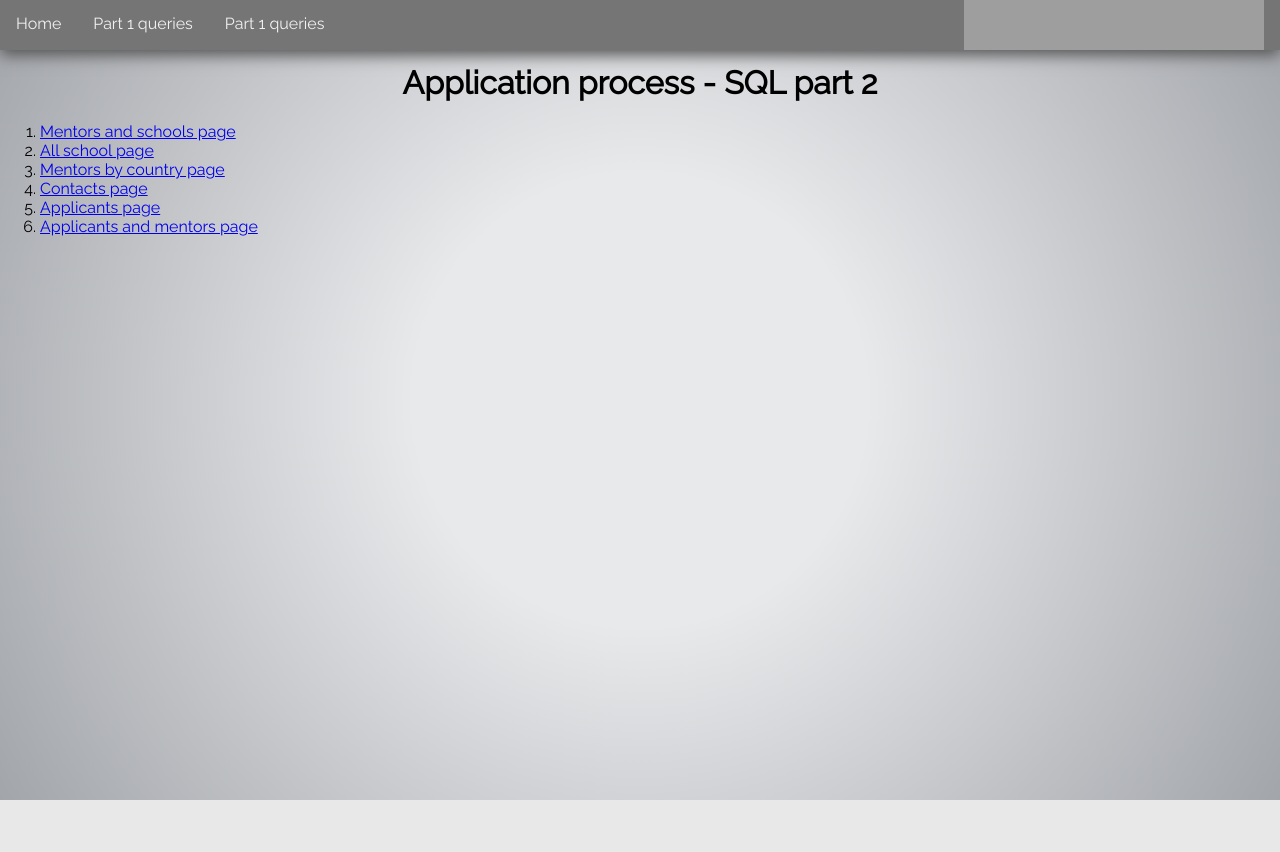
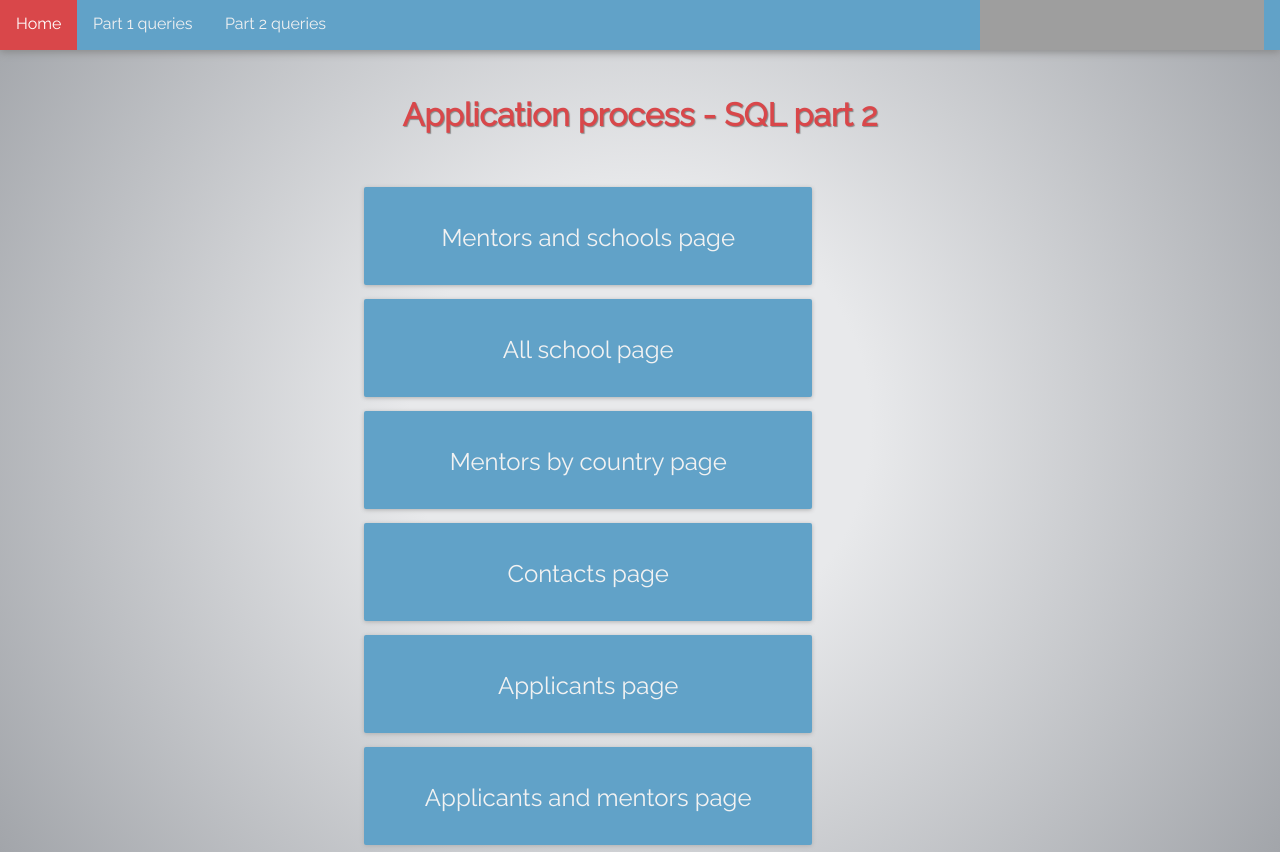
Before and after one commit to gabee1987/Application-process---Basic-SQL_G-bor_Koncz, a Flask app: page / in a window 1280 px wide. Before the commit the page ends 800 px from the top, so only its background shows below. Run offline with Flask 2, Linux system fonts and the light colour scheme; some libraries are stand-ins or nearby versions; grey boxes are pictures that could not be loaded.

Commit message:
Created index page's css style

```diff
--- a/part2/static/index.css
+++ b/part2/static/index.css
@@ -34,25 +34,29 @@
 
 /* The navigation bar */
 .menu-top {
+    box-sizing: border-box;
     overflow: hidden;
-    background-color: #757575;
+    background-color: #61a2c8;
     position: fixed;
     top: 0;
     width: 100%;
-    /*box-shadow: 0px 3px 15px #888888;*/
+    box-shadow: 0px 2px 8px #888888;
+    margin: 0;
 }
 
 /* Links inside the navbar */
 .menu-top a {
+    box-sizing: border-box;
     float: left;
-    display: block;
     color: #f2f2f2;
     text-align: center;
     padding: 14px 16px;
     text-decoration: none;
 }
 
+/* Codecool logo on the navbar */
 .menu-top img {
+    box-sizing: border-box;
     float: right;
     display: block;
     padding-right: 1em;
@@ -62,29 +66,48 @@
 
 }
 
-/* Shadow-effect */
-.menu-top {
-    box-shadow: 0px 3px 15px #888888;
-    -webkit-transition: all 0.6s cubic-bezier(0.165, 0.84, 0.44, 1);
-    transition: all 0.6s cubic-bezier(0.165, 0.84, 0.44, 1);
+
+/* Menu links sweep-effect */
+.menu-top a {
+    display: inline-block;
+    vertical-align: middle;
+    -webkit-transform: perspective(1px) translateZ(0);
+    transform: perspective(1px) translateZ(0);
+    box-shadow: 0 0 1px transparent;
+    position: relative;
+    -webkit-transition-property: color;
+    transition-property: color;
+    -webkit-transition-duration: 0.3s;
+    transition-duration: 0.3s;
 }
 
-/* Pre-render the bigger shadow, but hide it */
-.menu-top::after {
-    box-shadow: 0px 5px 15px #525252;
-    opacity: 0;
-    opacity: 0;
-    -webkit-transition: all 0.6s cubic-bezier(0.165, 0.84, 0.44, 1);
-    transition: all 0.6s cubic-bezier(0.165, 0.84, 0.44, 1);
+.menu-top a:before {
+    content: "";
+    position: absolute;
+    z-index: -1;
+    top: 0;
+    left: 0;
+    right: 0;
+    bottom: 0;
+    background: #d9474a;
+    -webkit-transform: scaleY(0);
+    transform: scaleY(0);
+    -webkit-transform-origin: 50% 0;
+    transform-origin: 50% 0;
+    -webkit-transition-property: transform;
+    transition-property: transform;
+    -webkit-transition-duration: 0.3s;
+    transition-duration: 0.3s;
+    -webkit-transition-timing-function: ease-out;
+    transition-timing-function: ease-out;
 }
 
-.menu-top:hover {
-    box-shadow: 0px 5px 15px #525252;
+.menu-top a:hover, .menu-top a:focus, .menu-top a:active {
+    color: white;
 }
-
-/* Transition to showing the bigger shadow on hover */
-.menu-top:hover::after {
-  opacity: 1;
+.menu-top a:hover:before, .menu-top a:focus:before, .menu-top a:active:before {
+    -webkit-transform: scaleY(1.2);
+    transform: scaleY(1.2);
 }
 
 
@@ -96,6 +119,81 @@
 
 h1 {
     text-align: center;
-    margin-top: 2em;
+    margin-top: 3em;
     box-sizing: border-box;
+    color: #d9474a;
+    text-shadow: 1px 1px 1px #888888;
 }
+
+
+/*
+==========================================================================
+Links to the queries
+==========================================================================
+*/
+
+.sql-links {
+    box-sizing: border-box;
+    width: 52%;
+    display: block;
+    padding: 10px;
+    margin: auto;
+}
+
+.sql-links ul {
+    list-style-type: none;
+}
+
+/* List elements */
+.sql-links li {
+    float: left;
+    margin: 7px;
+    text-align: center;
+    padding: 1.5em;
+    position: relative;
+    display: inline-block;
+    width: 400px;
+    height: 50px;
+    background-color: #61a2c8;
+    border-radius: 2px;
+    box-shadow: 0px 1px 4px #b0b0b0;
+    border-radius: 2px;
+    -webkit-transition: all 0.6s cubic-bezier(0.165, 0.84, 0.44, 1);
+    transition: all 0.6s cubic-bezier(0.165, 0.84, 0.44, 1);
+}
+
+.sql-links li::after {
+    content: "";
+    border-radius: 5px;
+    position: absolute;
+    z-index: -1;
+    top: 0;
+    left: 0;
+    width: 100%;
+    height: 100%;
+    box-shadow: 0 5px 15px rgba(0, 0, 0, 0.3);
+    opacity: 0;
+    -webkit-transition: all 0.6s cubic-bezier(0.165, 0.84, 0.44, 1);
+    transition: all 0.6s cubic-bezier(0.165, 0.84, 0.44, 1);
+}
+
+.sql-links li:hover {
+    -webkit-transform: scale(1.05, 1.05);
+    transform: scale(1.05, 1.05);
+}
+
+.sql-links li:hover::after {
+    opacity: 1;
+}
+
+.sql-links a {
+    display: inline-block;
+    color: #f2f2f2;
+    text-align: center;
+    padding: 0.5em 0em;
+    text-decoration: none;
+    margin: 0;
+    width: 90%;
+    height: 90%;
+    font-size: 1.5em;
+}
--- a/part2/templates/index.html
+++ b/part2/templates/index.html
@@ -13,18 +13,18 @@
             <img src="/static/img/codecool_logo.svg" alt="Codecool logo" style="width:300px;height:50px;">
             <a href="/index">Home</a>
             <a href="/index_part1">Part 1 queries</a>
-            <a href="#contact">Part 1 queries</a>
+            <a href="#contact">Part 2 queries</a>
         </div>
         <h1>Application process - SQL part 2</h1>
         <div class="sql-links">
-            <ol>
+            <ul>
                 <li><a href="/mentors">Mentors and schools page</a></li>
                 <li><a href="/all-school">All school page</a></li>
                 <li><a href="/mentors-by-country">Mentors by country page</a></li>
                 <li><a href="/contacts">Contacts page</a></li>
                 <li><a href="/applicants">Applicants page</a></li>
                 <li><a href="/applicants-and-mentors">Applicants and mentors page</a></li>
-            </ol>
+            </ul>
         </div>
     </body>
 </html>
```
